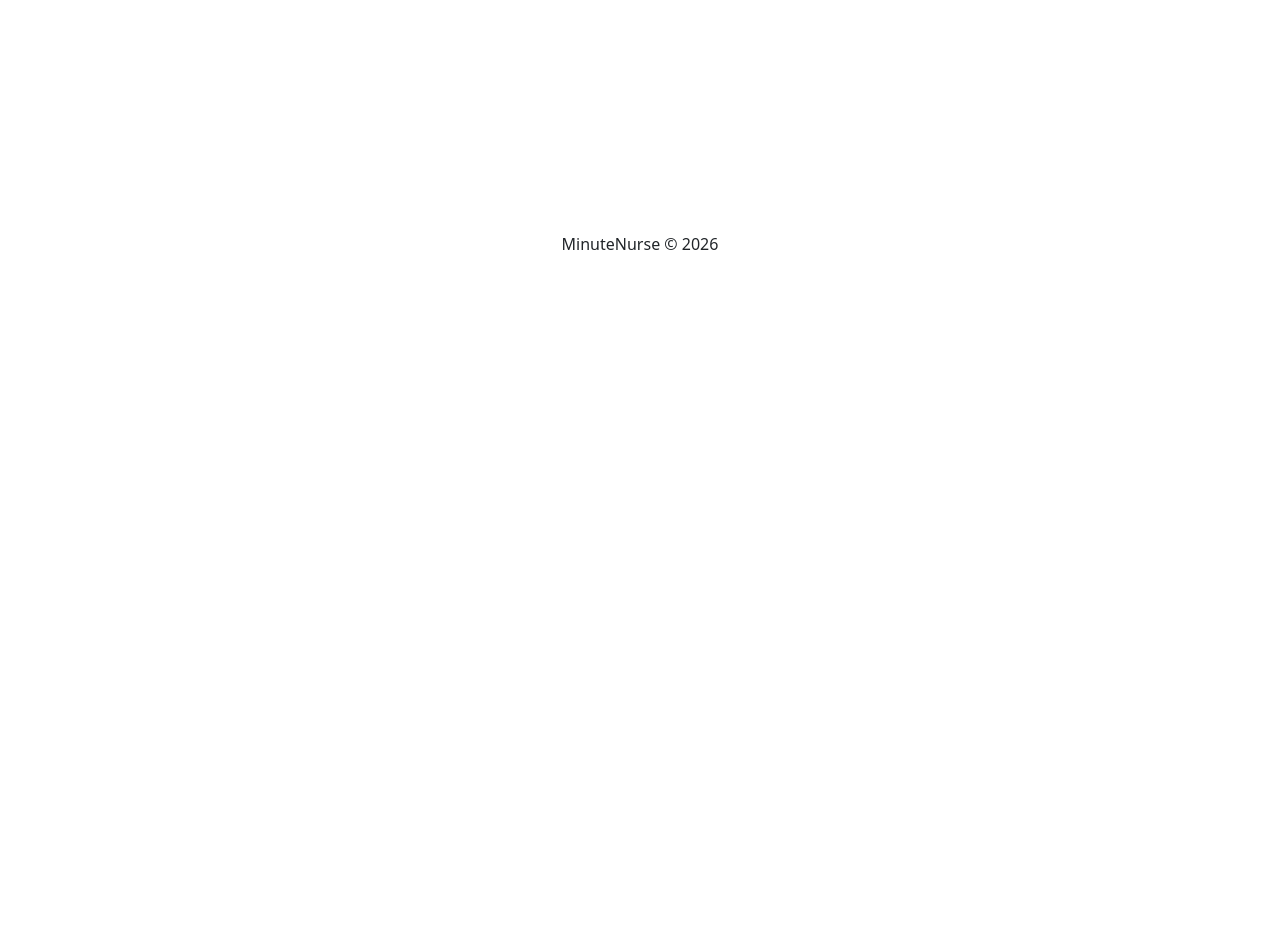
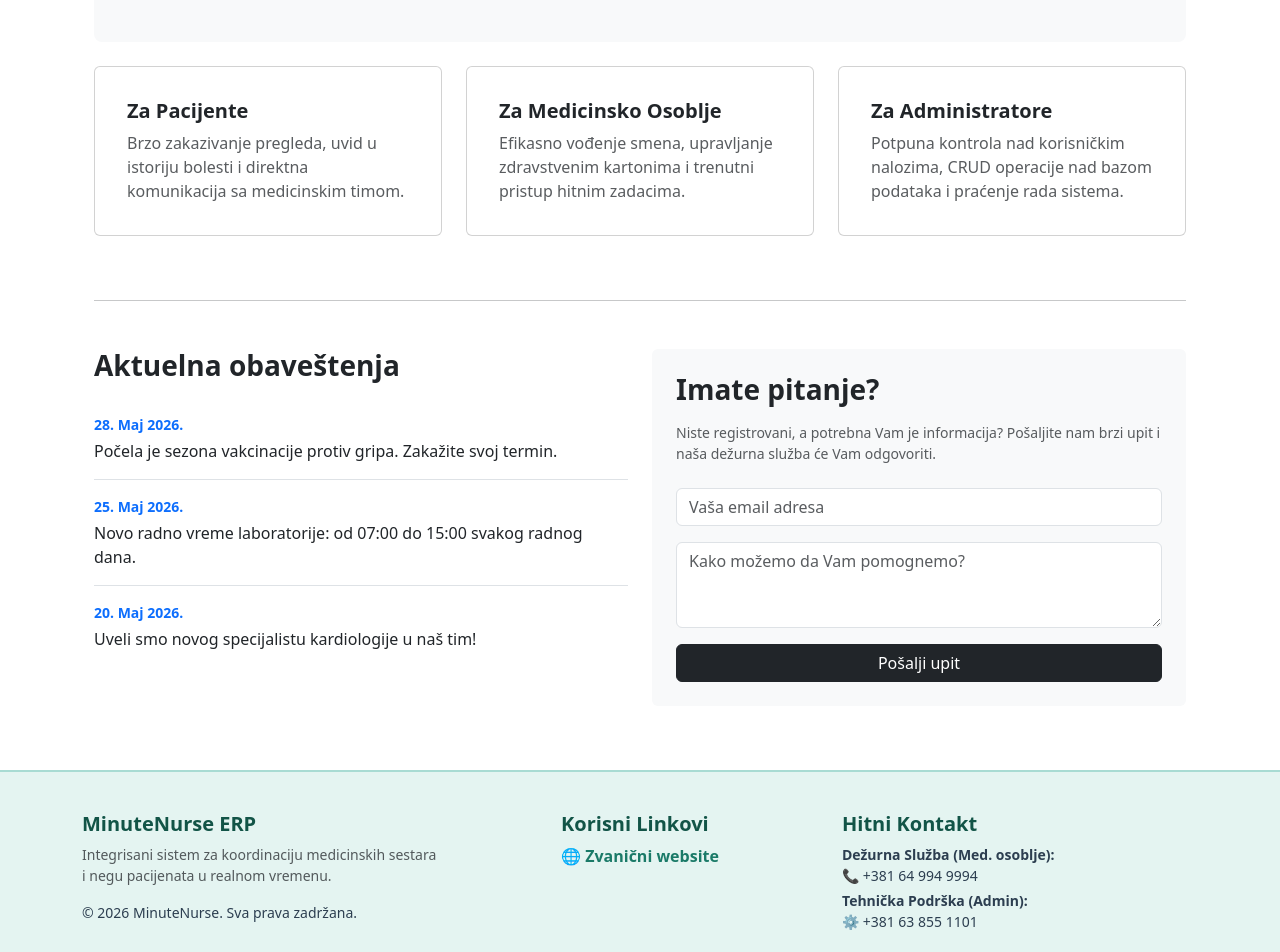
Before and after one commit to Mateja4329/minute-nurse-erp, a React (Create React App) app in the folder client/: page / in a window 1280 px wide. Shown: the part 480-1432 px from the top of the page. Before the commit the page ends 800 px from the top, so only its background shows below. Built offline with nearby package versions, Linux system fonts and the light colour scheme.

Commit message:
Finished Footer, redesigned the login, registration screens and added some dynamics for the guests

```diff
--- a/client/src/components/Footer.jsx
+++ b/client/src/components/Footer.jsx
@@ -5,16 +5,74 @@
     // We write plain JavaScript code before the 'return' statement.
     const currentYear = new Date().getFullYear()
 
+    const footerStyle = {
+        backgroundColor: 'rgba(32, 160, 138, 0.12)',
+        borderTop: '2px solid rgba(32, 160, 138, 0.3)',
+        color: '#2c3e50',
+        padding: '40px 0 20px 0',
+        marginTop: 'auto'
+    }
+
+    const linkStyle = {
+        color: '#1a7a68',
+        textDecoration: 'none',
+        fontWeight: '600'
+    }
+
     return (
-      <footer>
+      <footer style={footerStyle}>
           <Container>
-              <Row>
-                {/* className='text-center py-3' are Bootstrap classes.
-              'text-center' centers the text, and 'py-3' adds vertical spacing (padding)
-               above and below */}
-                  <Col className='text-center py-3'>
-                      <p>MinuteNurse &copy; {currentYear}</p>
-                  </Col>
+              <Row className='justify-content-between text-md-start text-center'>
+                {/* Column 1: Log & Copyright */}
+                <Col md={4} sm={12} className="mb-4">
+                  <h5 className="fw-bold" style={{ color: '#125447' }}>MinuteNurse ERP</h5>
+                  <p className="text-muted small">
+                    Integrisani sistem za koordinaciju medicinskih sestara i negu pacijenata u realnom vremenu.
+                  </p>
+                  <p className="small mb-0">
+                    &copy; {currentYear} MinuteNurse. Sva prava zadržana.
+                  </p>
+                </Col>
+
+                {/* Column 2: Official website */}
+                <Col md={4} sm={12} className="mb-4 d-flex flex-column align-items-md-center">
+                  <div>
+                    <h5 className="fw-bold" style={{ color: '#125447' }}>Korisni Linkovi</h5>
+                    <ul className="list-unstyled">
+                      <li className="my-2">
+                        {/* rel="noopener noreferrer" is a mandatory engineering standard
+                         when a link is opened in a new window (target="_blank")
+                          because it prevents security breaches (phishing attacks) */}
+                        <a
+                          href="https://minutenurse.rs/"
+                          target="_blank"
+                          rel="noopener noreferrer"
+                          style={linkStyle}
+                          className="footer-link"
+                        >
+                          🌐 Zvanični website
+                        </a>
+                      </li>
+                    </ul>
+                  </div>
+                </Col>
+
+                {/* Comun 3: Contact info */}
+                <Col md={4} sm={12} className="mb-4">
+                  <h5 className="fw-bold" style={{ color: '#125447' }}>Hitni Kontakt</h5>
+                  <p className="mb-1 small">
+                    <strong>Dežurna Služba (Med. osoblje):</strong> <br />
+                    <a href="tel:+381649949994" style={{ color: '#2c3e50', textDecoration: 'none' }}>
+                      📞 +381 64 994 9994
+                    </a>
+                  </p>
+                  <p className="small mb-0">
+                    <strong>Tehnička Podrška (Admin):</strong> <br />
+                    <a href="tel:+381638551101" style={{ color: '#2c3e50', textDecoration: 'none' }}>
+                      ⚙️ +381 63 855 1101
+                    </a>
+                  </p>
+                </Col>
               </Row>
           </Container>
       </footer>
--- a/client/src/components/Header.jsx
+++ b/client/src/components/Header.jsx
@@ -28,6 +28,12 @@
                         <Nav.Link as={Link} to='/'>
                             Home
                         </Nav.Link>
+                        <Nav.Link as={Link} to='/login'>
+                            Prijava
+                        </Nav.Link>
+                        <Nav.Link as={Link} to='/register'>
+                            Registracija
+                        </Nav.Link>
                     </Nav>
                 </Navbar.Collapse>
             </Container>
--- a/client/src/index.js
+++ b/client/src/index.js
@@ -3,12 +3,15 @@
 import './index.css';
 import App from './App';
 import reportWebVitals from './reportWebVitals';
-import LoginForm from './screens/LoginForm'
-import AdminPanel from './screens/AdminPanel'
-import MedicalStaffPanel from './screens/MedicalStaffPanel'
-import PatientPanel from './screens/PatientPanel'
-import 'bootstrap/dist/css/bootstrap.min.css'
-import RegisterScreen from './screens/RegisterScreen'
+import 'bootstrap/dist/css/bootstrap.min.css';
+
+// Adding the pages
+import HomeScreen from './screens/HomeScreen';
+import LoginForm from './screens/LoginForm';
+import RegisterScreen from './screens/RegisterScreen';
+import AdminPanel from './screens/AdminPanel';
+import MedicalStaffPanel from './screens/MedicalStaffPanel';
+import PatientPanel from './screens/PatientPanel';
 
 // Import routing utilities from react-router-dom for handling navigation
 import {
@@ -25,9 +28,10 @@
   createRoutesFromElements(
     <Route path='/' element={<App />}>
       {/* Default route - shows LoginForm when visiting the root path */}
-      <Route index={true} element={<LoginForm />} />
+      <Route index={true} element={<HomeScreen />} />
 
       {/* Commented routes for future admin panels */}
+      <Route path="login" element={<LoginForm />} />
       <Route path="register" element={<RegisterScreen />} />
 
       <Route path="Administrator" element={<AdminPanel />} />
--- /dev/null
+++ b/client/src/screens/HomeScreen.jsx
@@ -0,0 +1,138 @@
+import React from 'react'
+import {Container, Button, Card, Row, Col, ListGroup, Form} from 'react-bootstrap'
+import {Link} from 'react-router-dom'
+import { useState } from 'react'
+
+const HomeScreen = () => {
+
+  const [query, setQuery] = useState('')
+  const [guestEmail, setGuestEmail] = useState('')
+
+  const announcements = [
+    { id: 1, date: '28. Maj 2026.', text: 'Počela je sezona vakcinacije protiv gripa. Zakažite svoj termin.' },
+    { id: 2, date: '25. Maj 2026.', text: 'Novo radno vreme laboratorije: od 07:00 do 15:00 svakog radnog dana.' },
+    { id: 3, date: '20. Maj 2026.', text: 'Uveli smo novog specijalistu kardiologije u naš tim!' }
+  ]
+
+  const sendAnInquiry = (e) => {
+    e.preventDefault()
+
+    alert(`Vaš upit je uspešno poslat! Odgovorićemo Vam na email: ${guestEmail}`);
+    setQuery('');
+    setGuestEmail('');
+  }
+
+  return (
+    // 'bg-light' adds a soft gray background, 'p-5' adds padding on all sides,
+    //  'rounded-3' wraps the edges
+    <Container className="mt-5">
+      <div className="p-5 mb-4 bg-light rounded-3 text-center">
+        <Container fluid className="py-5">
+          <h1 className="display-5 fw-bold">Dobrodošli u MinuteNurse ERP</h1>
+          <p className="col-md-12 fs-4 text-muted">
+            Savremeni informacioni sistem za efikasno upravljanje medicinskim osobljem,
+            evidenciju pacijenata i brzu koordinaciju zdravstvenih usluga u realnom vremenu.
+          </p>
+          <div className="d-flex justify-content-center gap-3 mt-4">
+            {/* Dugme koje vodi direktno na formu za prijavu */}
+            <Button as={Link} to="/login" variant="primary" size="lg">
+              Prijavite se na sistem
+            </Button>
+            {/* Dugme koje vodi na formu za kreiranje novog naloga */}
+            <Button as={Link} to="/register" variant="outline-secondary" size="lg">
+              Kreirajte nalog
+            </Button>
+          </div>
+        </Container>
+      </div>
+
+      {/* informative cards whicg describe the roles in the system */}
+      <Row className="align-items-md-stretch mt-4">
+        <Col md={4} className="mb-3">
+            <Card className="h-100 p-3">
+                <Card.Body>
+                    <Card.Title className="fw-bold">Za Pacijente</Card.Title>
+                    <Card.Text className="text-muted">
+                        Brzo zakazivanje pregleda, uvid u istoriju bolesti i
+                        direktna komunikacija sa medicinskim timom.
+                    </Card.Text>
+                </Card.Body>
+            </Card>
+        </Col>
+        <Col md={4} className="mb-3">
+          <Card className="h-100 p-3">
+            <Card.Body>
+              <Card.Title className="fw-bold">Za Medicinsko Osoblje</Card.Title>
+              <Card.Text className="text-muted">
+                Efikasno vođenje smena, upravljanje zdravstvenim kartonima i trenutni pristup hitnim zadacima.
+              </Card.Text>
+            </Card.Body>
+          </Card>
+        </Col>
+        <Col md={4} className="mb-3">
+          <Card className="h-100 p-3">
+            <Card.Body>
+              <Card.Title className="fw-bold">Za Administratore</Card.Title>
+              <Card.Text className="text-muted">
+                Potpuna kontrola nad korisničkim nalozima, CRUD operacije nad bazom podataka i praćenje rada sistema.
+              </Card.Text>
+            </Card.Body>
+          </Card>
+        </Col>
+      </Row>
+
+      {/* Announcements and guest contact form */}
+      <hr className='my-5'/>
+      <Row className="mb-5">
+        {/* Left column: live avaliable announcements */}
+        <Col md={6} className="mb-4">
+          <h3 className="fw-bold mb-3">Aktuelna obaveštenja</h3>
+          <ListGroup variant="flush">
+            {announcements.map((announcement) => (
+              <ListGroup.Item key={announcement.id} className="px-0 py-3">
+                <div className="fw-bold text-primary small mb-1">{announcement.date}</div>
+                <div>{announcement.text}</div>
+              </ListGroup.Item>
+            ))}
+          </ListGroup>
+        </Col>
+
+        {/* Right column: contact form for unregistered */}
+        <Col md={6}>
+          <Card className="bg-light border-0 p-4">
+            <h3 className="fw-bold mb-3">Imate pitanje?</h3>
+            <p className="text-muted small mb-4">
+              Niste registrovani, a potrebna Vam je informacija? Pošaljite nam brzi upit i naša dežurna služba će Vam odgovoriti.
+            </p>
+            <Form onSubmit={sendAnInquiry}>
+              <Form.Group className="mb-3" controlId="guestEmail">
+                <Form.Control
+                  type="email"
+                  placeholder="Vaša email adresa"
+                  value={guestEmail}
+                  onChange={(e) => setGuestEmail(e.target.value)}
+                  required
+                />
+              </Form.Group>
+              <Form.Group className="mb-3" controlId="guestQuestion">
+                <Form.Control
+                  as="textarea"
+                  rows={3}
+                  placeholder="Kako možemo da Vam pomognemo?"
+                  value={query}
+                  onChange={(e) => setQuery(e.target.value)}
+                  required
+                />
+              </Form.Group>
+              <Button variant="dark" type="submit" className="w-100">
+                Pošalji upit
+              </Button>
+            </Form>
+          </Card>
+        </Col>
+      </Row>
+    </Container>
+  )
+}
+
+export default HomeScreen
```
